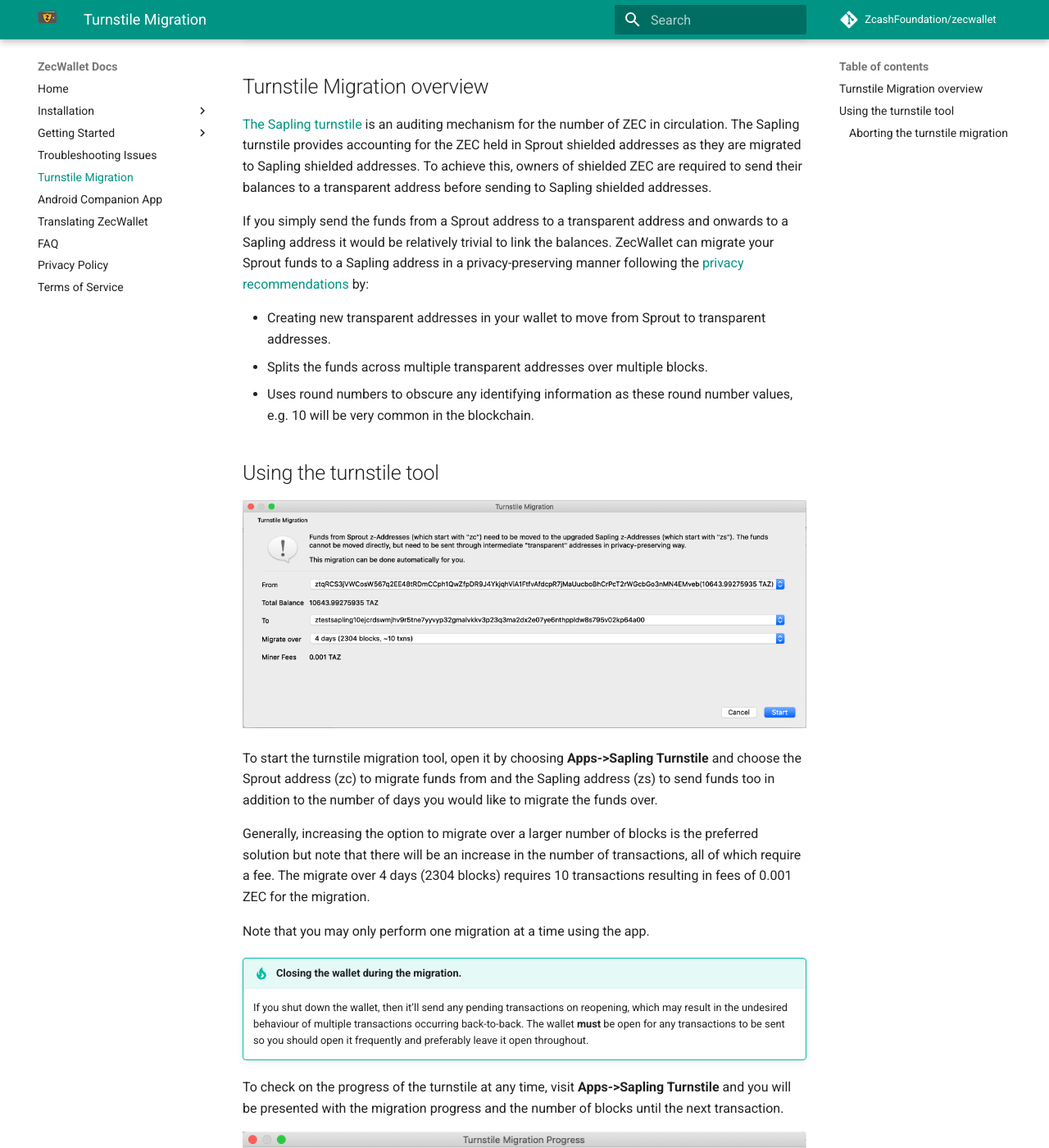
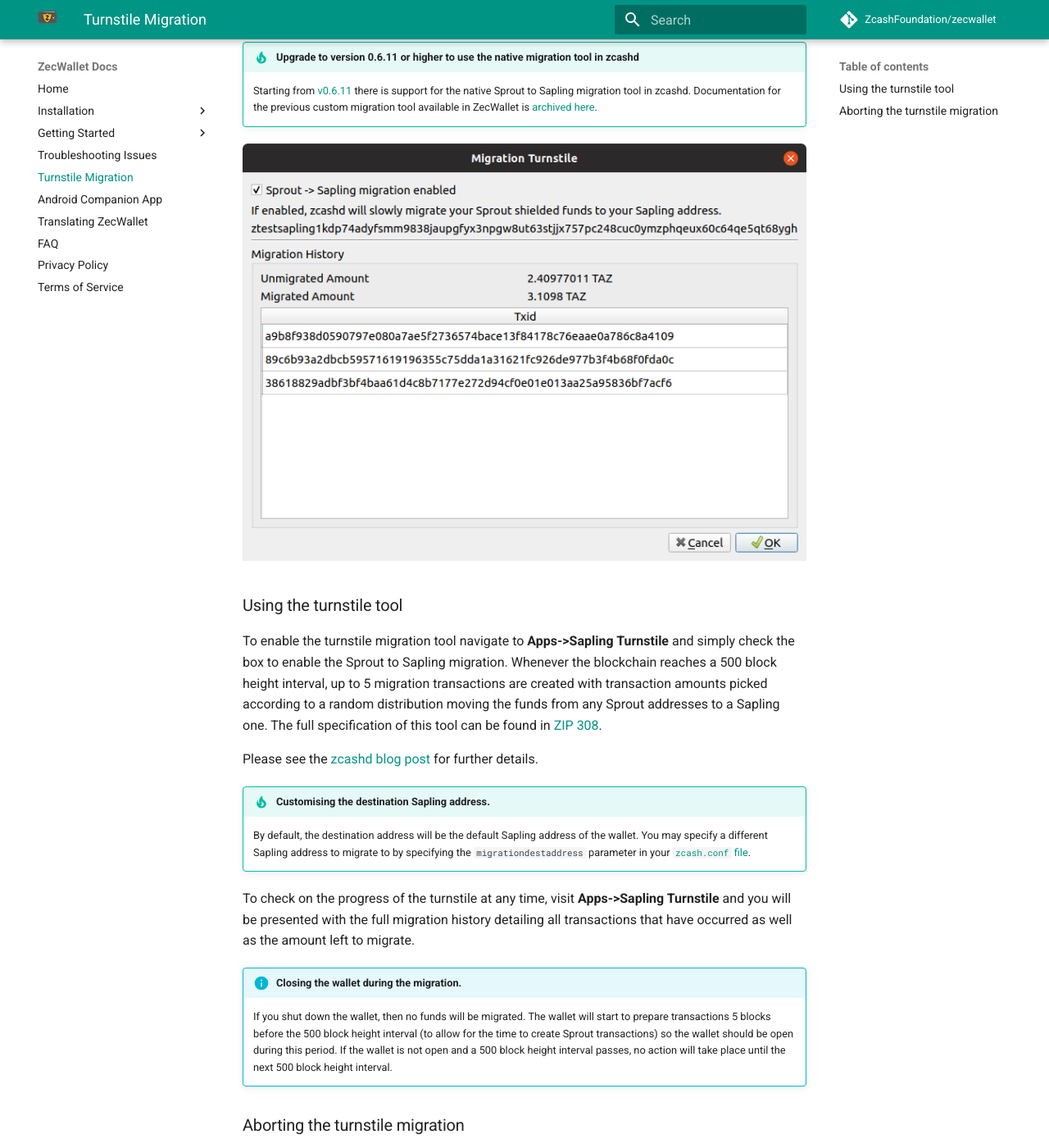
Before and after one commit to adityapk00/zqw-docs, an MkDocs documentation site: the page built from docs/turnstile-migration.md, in a window 1280 px wide and 1400 px high, scrolled down 303 px. Shown: the whole window at 82% size. Built offline with MkDocs 1.6.1 and Material for MkDocs 9.7.7, drawn with Linux system fonts in a browser that asks for light colours; comment, search, counter and statistics services are not loaded; some of the changed text lies outside the part shown.

Commit message:
Archiving previous migration docs for earlier version
WIP: Adding Sapling migration

Adding updated instructions for migration tool

```diff
--- /dev/null
+++ b/docs/turnstile-migration-archived.md
@@ -0,0 +1,41 @@
+# Turnstile Migration
+
+---
+
+!!! info "This is not an official implementation of the turnstile."
+    `zcashd` has yet to implement support for the Sapling turnstile. There is an existing proposal in the form of a ZIP and you can follow the progress of development [here](https://github.com/zcash/zips/pull/197). ZecWallet is an individual implementation following the [suggested privacy recommendations](https://zcash.readthedocs.io/en/latest/rtd_pages/sapling_turnstile.html#privacy-recommendations) for implementation of the turnstile. If you are concerned, then wait until the official RPC tool is released into `zcashd` before migrating funds.
+
+
+## Turnstile Migration overview
+
+[The Sapling turnstile](https://zcash.readthedocs.io/en/latest/rtd_pages/sapling_turnstile.html) is an auditing mechanism for the number of ZEC in circulation. The Sapling turnstile provides accounting for the ZEC held in Sprout shielded addresses as they are migrated to Sapling shielded addresses. To achieve this, owners of shielded ZEC are required to send their balances to a transparent address before sending to Sapling shielded addresses.
+
+If you simply send the funds from a Sprout address to a transparent address and onwards to a Sapling address it would be relatively trivial to link the balances. ZecWallet can migrate your Sprout funds to a Sapling address in a privacy-preserving manner following the [privacy recommendations](https://zcash.readthedocs.io/en/latest/rtd_pages/sapling_turnstile.html#privacy-recommendations) by:
+
+* Creating new transparent addresses in your wallet to move from Sprout to transparent addresses.
+* Splits the funds across multiple transparent addresses over multiple blocks.
+* Uses round numbers to obscure any identifying information as these round number values, e.g. 10 will be very common in the blockchain.
+
+## Using the turnstile tool
+
+![Turnstile migration](images/turnstile-start.png)
+
+To start the turnstile migration tool, open it by choosing **Apps->Sapling Turnstile** and choose the Sprout address (zc) to migrate funds from and the Sapling address (zs) to send funds too in addition to the number of days you would like to migrate the funds over.
+
+Generally, increasing the option to migrate over a larger number of blocks is the preferred solution but note that there will be an increase in the number of transactions, all of which require a fee. The migrate over 4 days (2304 blocks) requires 10 transactions resulting in fees of 0.001 ZEC for the migration.
+
+Note that you may only perform one migration at a time using the app.
+
+!!! tip "Closing the wallet during the migration."
+    If you shut down the wallet, then it'll send any pending transactions on reopening, which may result in the undesired behaviour of multiple transactions occurring back-to-back. The wallet **must** be open for any transactions to be sent so you should open it frequently and preferably leave it open throughout.
+
+To check on the progress of the turnstile at any time, visit **Apps->Sapling Turnstile** and you will be presented with the migration progress and the number of blocks until the next transaction.
+
+![Turnstile progress](images/turnstile-progress.png)
+
+!!! danger "Backup your wallet.dat file after starting the migration."
+    ZecWallet creates **new** transparent addresses for the turnstile migration. You must create a backup after confirming the migration to ensure you have the private keys for these intermediate transparent addresses in case there is an issue. To do so, visit **File->Backup wallet.dat**.
+
+### Aborting the turnstile migration
+
+If at any time you wish to abort the migration, visit **Apps->Sapling Turnstile** and choose **Abort**, and no further transactions will take place. After aborting, all the funds remain in the addresses when the migration was aborted.
--- a/docs/turnstile-migration.md
+++ b/docs/turnstile-migration.md
@@ -2,40 +2,27 @@
 
 ---
 
-!!! info "This is not an official implementation of the turnstile."
-    `zcashd` has yet to implement support for the Sapling turnstile. There is an existing proposal in the form of a ZIP and you can follow the progress of development [here](https://github.com/zcash/zips/pull/197). ZecWallet is an individual implementation following the [suggested privacy recommendations](https://zcash.readthedocs.io/en/latest/rtd_pages/sapling_turnstile.html#privacy-recommendations) for implementation of the turnstile. If you are concerned, then wait until the official RPC tool is released into `zcashd` before migrating funds.
+[The Sapling turnstile](https://zcash.readthedocs.io/en/latest/rtd_pages/sapling_turnstile.html) is an auditing mechanism for the number of ZEC in circulation. The Sapling turnstile provides accounting for the ZEC held in Sprout shielded addresses as they are migrated to Sapling shielded addresses. To achieve this, owners of shielded ZEC are required to send their balances through the transparent value pool, thus revealing the balance, before sending to Sapling shielded addresses.
 
+!!! tip "Upgrade to version 0.6.11 or higher to use the native migration tool in zcashd"
+    Starting from [v0.6.11](https://github.com/ZcashFoundation/zecwallet/releases/tag/0.6.11) there is support for the native Sprout to Sapling migration tool in zcashd. Documentation for the previous custom migration tool available in ZecWallet is [archived here](/turnstile-migration-archived).
 
-## Turnstile Migration overview
+![Turnstile migration tool](images/migration-tool.png)
 
-[The Sapling turnstile](https://zcash.readthedocs.io/en/latest/rtd_pages/sapling_turnstile.html) is an auditing mechanism for the number of ZEC in circulation. The Sapling turnstile provides accounting for the ZEC held in Sprout shielded addresses as they are migrated to Sapling shielded addresses. To achieve this, owners of shielded ZEC are required to send their balances to a transparent address before sending to Sapling shielded addresses.
+### Using the turnstile tool
 
-If you simply send the funds from a Sprout address to a transparent address and onwards to a Sapling address it would be relatively trivial to link the balances. ZecWallet can migrate your Sprout funds to a Sapling address in a privacy-preserving manner following the [privacy recommendations](https://zcash.readthedocs.io/en/latest/rtd_pages/sapling_turnstile.html#privacy-recommendations) by:
+To enable the turnstile migration tool navigate to **Apps->Sapling Turnstile** and simply check the box to enable the Sprout to Sapling migration. Whenever the blockchain reaches a 500 block height interval, up to 5 migration transactions are created with transaction amounts picked according to a random distribution moving the funds from any Sprout addresses to a Sapling one. The full specification of this tool can be found in [ZIP 308](https://github.com/zcash/zips/blob/master/zip-0308.rst).
 
-* Creating new transparent addresses in your wallet to move from Sprout to transparent addresses.
-* Splits the funds across multiple transparent addresses over multiple blocks.
-* Uses round numbers to obscure any identifying information as these round number values, e.g. 10 will be very common in the blockchain.
+Please see the [zcashd blog post](https://electriccoin.co/blog/sprout-to-sapling-migration-tool/) for further details.
 
-## Using the turnstile tool
+!!! tip "Customising the destination Sapling address."
+    By default, the destination address will be the default Sapling address of the wallet. You may specify a different Sapling address to migrate to by specifying the `migrationdestaddress` parameter in your [`zcash.conf` file](/using-zecwallet/#customising-zcashconf).
 
-![Turnstile migration](images/turnstile-start.png)
+To check on the progress of the turnstile at any time, visit **Apps->Sapling Turnstile** and you will be presented with the full migration history detailing all transactions that have occurred as well as the amount left to migrate.
 
-To start the turnstile migration tool, open it by choosing **Apps->Sapling Turnstile** and choose the Sprout address (zc) to migrate funds from and the Sapling address (zs) to send funds too in addition to the number of days you would like to migrate the funds over.
-
-Generally, increasing the option to migrate over a larger number of blocks is the preferred solution but note that there will be an increase in the number of transactions, all of which require a fee. The migrate over 4 days (2304 blocks) requires 10 transactions resulting in fees of 0.001 ZEC for the migration.
-
-Note that you may only perform one migration at a time using the app.
-
-!!! tip "Closing the wallet during the migration."
-    If you shut down the wallet, then it'll send any pending transactions on reopening, which may result in the undesired behaviour of multiple transactions occurring back-to-back. The wallet **must** be open for any transactions to be sent so you should open it frequently and preferably leave it open throughout.
-
-To check on the progress of the turnstile at any time, visit **Apps->Sapling Turnstile** and you will be presented with the migration progress and the number of blocks until the next transaction.
-
-![Turnstile progress](images/turnstile-progress.png)
-
-!!! danger "Backup your wallet.dat file after starting the migration."
-    ZecWallet creates **new** transparent addresses for the turnstile migration. You must create a backup after confirming the migration to ensure you have the private keys for these intermediate transparent addresses in case there is an issue. To do so, visit **File->Backup wallet.dat**.
+!!! info "Closing the wallet during the migration."
+    If you shut down the wallet, then no funds will be migrated. The wallet will start to prepare transactions 5 blocks before the 500 block height interval (to allow for the time to create Sprout transactions) so the wallet should be open during this period. If the wallet is not open and a 500 block height interval passes, no action will take place until the next 500 block height interval.
 
 ### Aborting the turnstile migration
 
-If at any time you wish to abort the migration, visit **Apps->Sapling Turnstile** and choose **Abort**, and no further transactions will take place. After aborting, all the funds remain in the addresses when the migration was aborted.
+If at any time you wish to abort the migration, visit **Apps->Sapling Turnstile** and simply uncheck the **Sprout->Sapling migration** checkbox and no further transactions will be sent. If you enabled the migration externally from ZecWallet you may need to remove the line `migration=1` from your `zcash.conf` file.
```
Also changed, not shown: docs/images/migration-tool.png (added).
